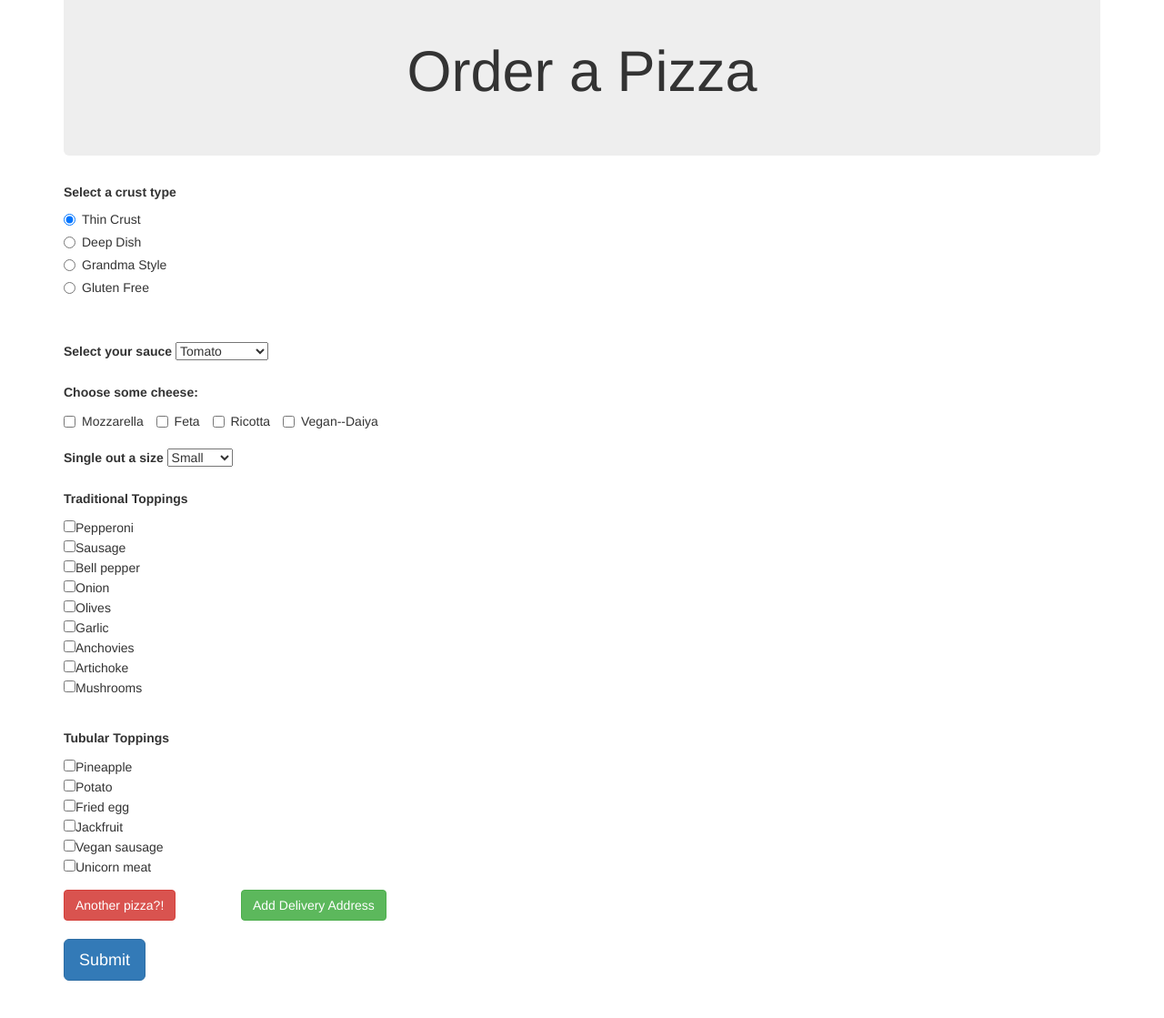
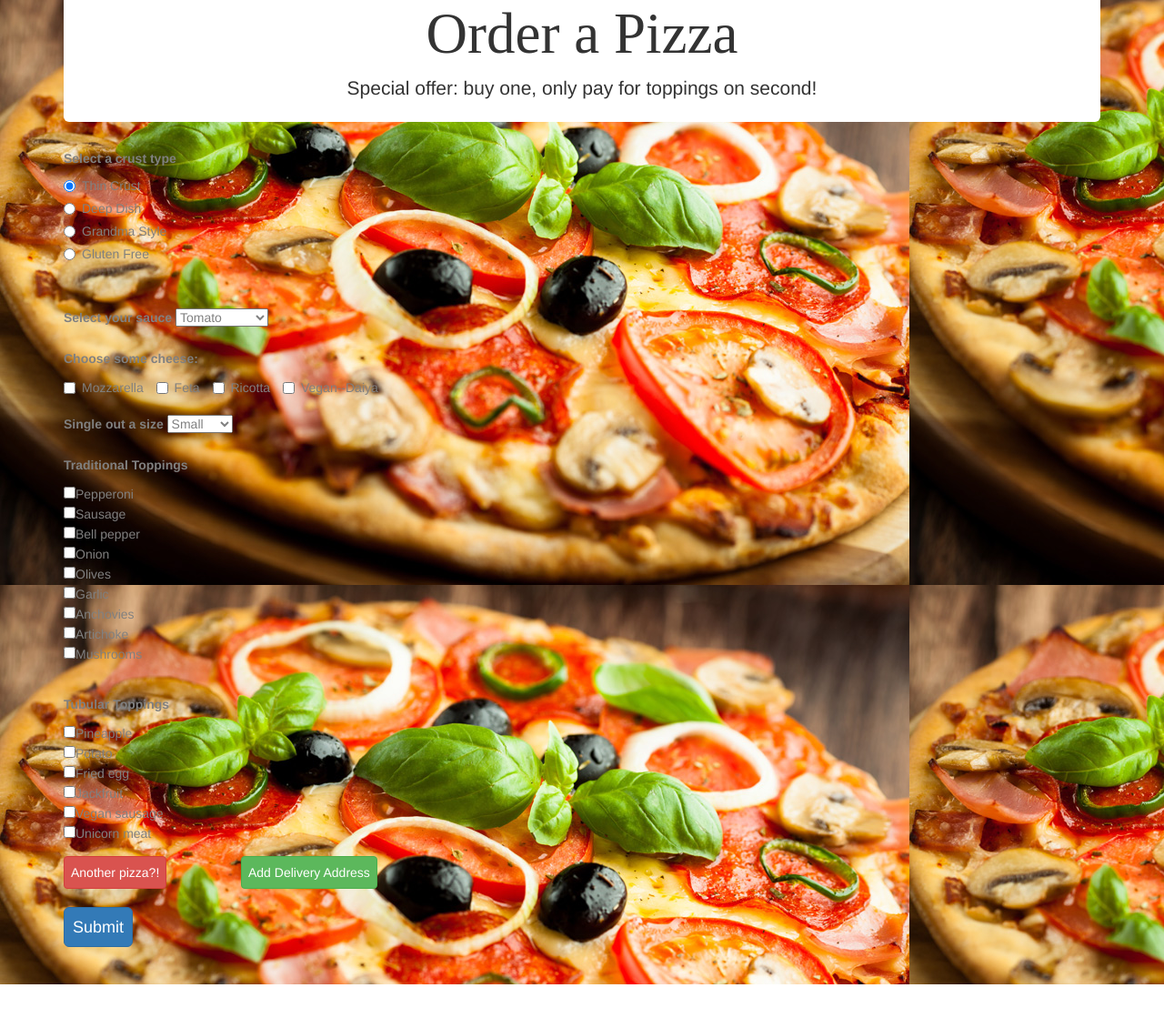
Before and after one commit to mcarlin27/pizza, a plain HTML site: page index.html in a window 1280 px wide. Shown: the part 24-1143 px from the top of the page at 91% size. After the commit the page ends 1106 px from the top, so only its background shows below. Drawn offline with Linux system fonts and the light colour scheme.

Commit message:
add css styles to page including text color and background image.

```diff
--- a/css/styles.css
+++ b/css/styles.css
@@ -1,5 +1,24 @@
+body {
+    background-image: url("img/pizza.jpg")
+}
+
 h1 {
   text-align: center;
+  font-family: serif;
+  font-size: 2em;
+}
+
+.jumbotron {
+  padding: 0.5em 0.6em;
+  background-color: white;
+}
+
+.btn {
+  padding: 0.5em;
+}
+
+#new-pizza {
+  color: grey;
 }
 
 #order-confirmation {
--- a/index.html
+++ b/index.html
@@ -11,6 +11,7 @@
     <div class="container">
       <div class="jumbotron">
         <h1>Order a Pizza</h1>
+        <p align="center">Special offer: buy one, only pay for toppings on second!</p>
       </div>
       <form id="new-pizza">
         <p><strong>Select a crust type</strong></p>
--- a/js/scripts.js
+++ b/js/scripts.js
@@ -32,7 +32,6 @@ Address.prototype.fullAddress = function() {
 
 // front-end logic
 $(document).ready(function() {
-
   var crust;
   var sauce;
   var size;
@@ -40,7 +39,6 @@ $(document).ready(function() {
   $("#add-address").click(function() {
     $("#address").show();
   });
-
 
   $("#add-pizza").click(function() {
     $("#more-pizza").append('<p><strong>Select a crust type</strong></p>' +
```
Also changed, not shown: css/img/pizza.jpg (added), 4 other files.
